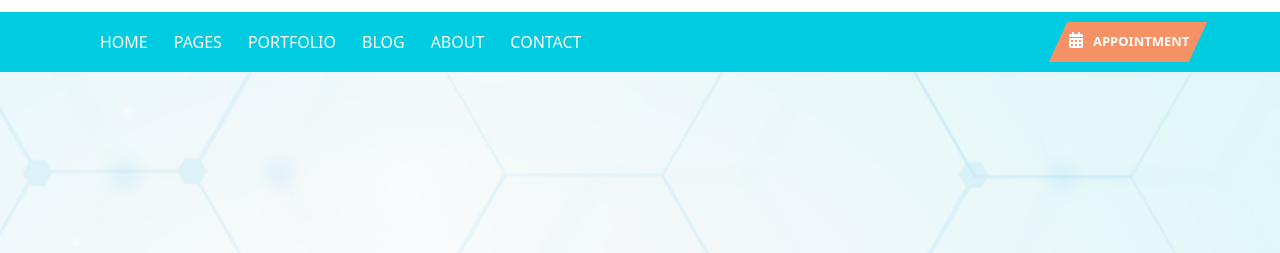
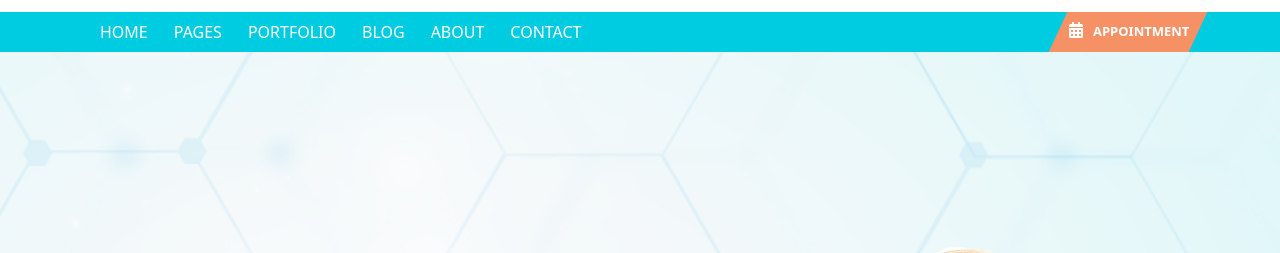
Before and after one commit to Shukla600/responsivedentel, a plain HTML site: page index.html in a window 1280 px wide. Shown: the part 77-330 px from the top of the page. Drawn offline with nearby package versions, Linux system fonts and the light colour scheme.

Commit message:
Update responsive.css

```diff
--- a/css/responsive.css
+++ b/css/responsive.css
@@ -18,9 +18,7 @@
 
         padding-bottom: 20px;
     }
-    .main_header {
-        padding: 10px 0px;
-    }
+
     .service_img {
         position: absolute;
         left: 10px;
```
